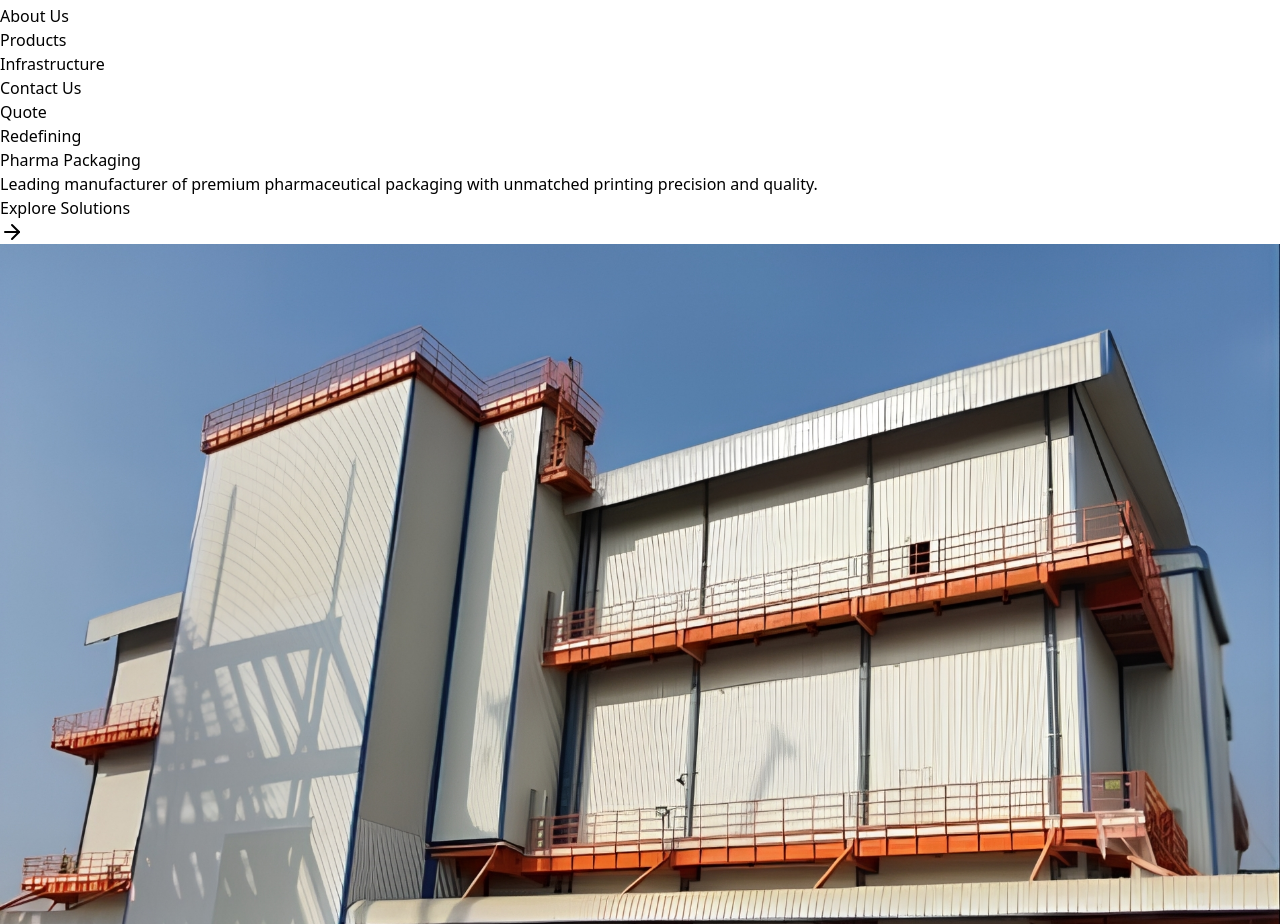
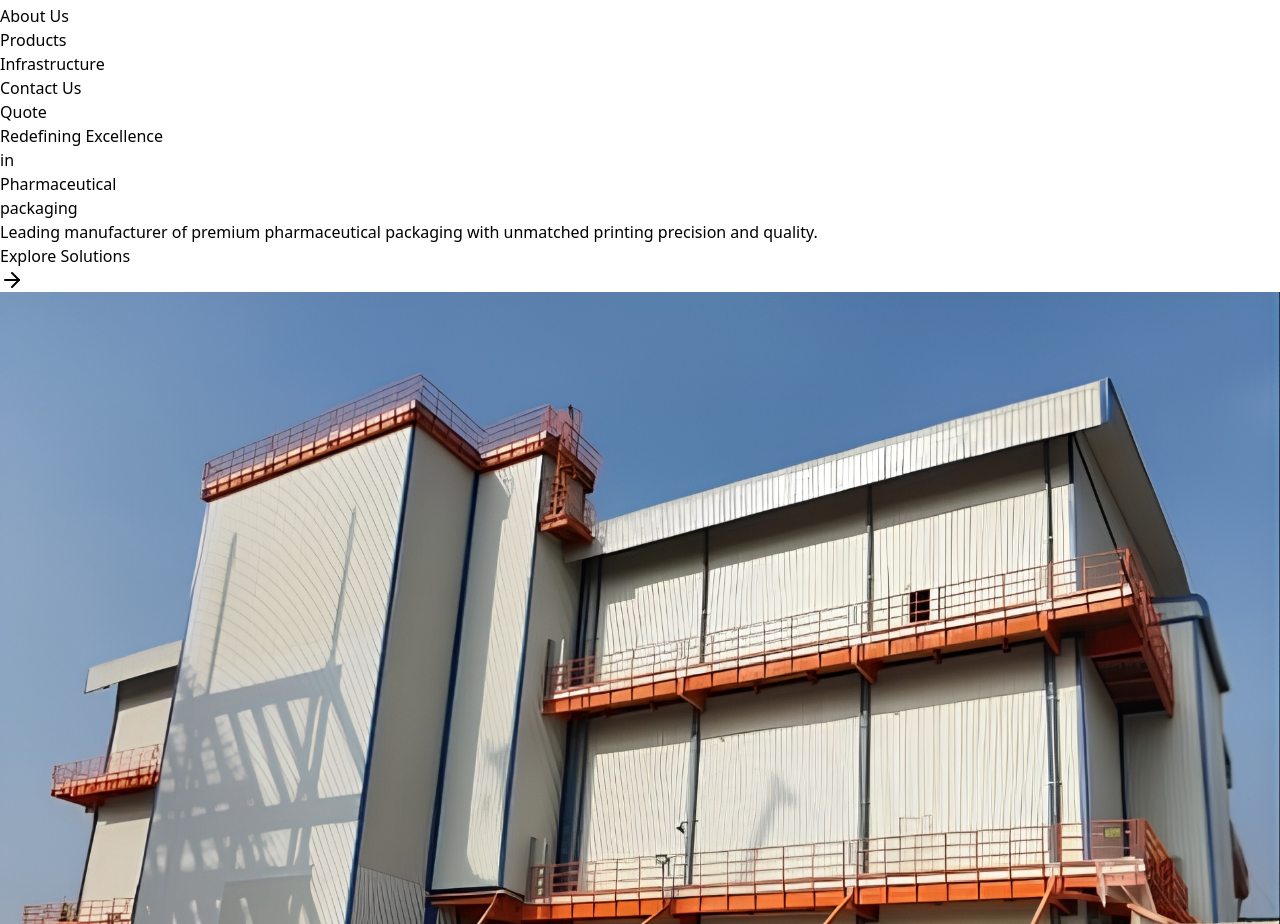
Before and after one commit to mohanveera9/rahul_package, a React (Vite) app: page / in a window 1280 px wide. Shown: the part 1443-2367 px from the top of the page. Built offline with nearby package versions, Linux system fonts and the light colour scheme.

Commit message:
error fixing

```diff
--- a/src/components/Herosection.jsx
+++ b/src/components/Herosection.jsx
@@ -10,12 +10,14 @@ const HeroSection = () => {
       <div className="relative flex flex-col lg:flex-row items-center min-h-screen">
         {/* Left Section - Text Content */}
         <div className="w-full lg:w-1/3 relative z-10 text-center lg:text-left px-6 lg:px-28 py-12 lg:py-0 pt-32">
-          <div className="text-3xl md:text-5xl lg:text-5xl xl:text-7xl text-gray-900 leading-tight ">
-            <div>Redefining</div>
-            <div>
-              <span className="text-blue-700 font-bold">Pharma</span>{" "}
-              <span className="text-pink-500 font-bold">Packaging</span>
+          <div className="text-2xl md:text-5xl lg:text-5xl xl:text-7xl text-gray-900 leading-tight ">
+            <div>Redefining Excellence</div>
+            <div className="flex flex-row gap-x-2">
+            <div>in{" "}</div>
+            <div>Pharmaceutical</div>
             </div>
+            <div>packaging</div>
+
           </div>
 
           <p className="mt-4 text-gray-600 text-base md:text-lg max-w-md mx-auto lg:mx-0">
--- a/src/components/KeyOfferings.jsx
+++ b/src/components/KeyOfferings.jsx
@@ -2,7 +2,7 @@ import React, { useState } from "react";
 import { motion } from "framer-motion";
 import Button1 from "../buttons/Button1.jsx";
 import Button2 from "../buttons/Button2.jsx";
-import Polyester from "../Assests/Products/polyester.png";
+import Polyester from "../Assests/Products/Polyester.png";
 import Alu from "../Assests/Products/alu.png";
 import Foil from "../Assests/Products/Foil_Lid.png";
 
```
